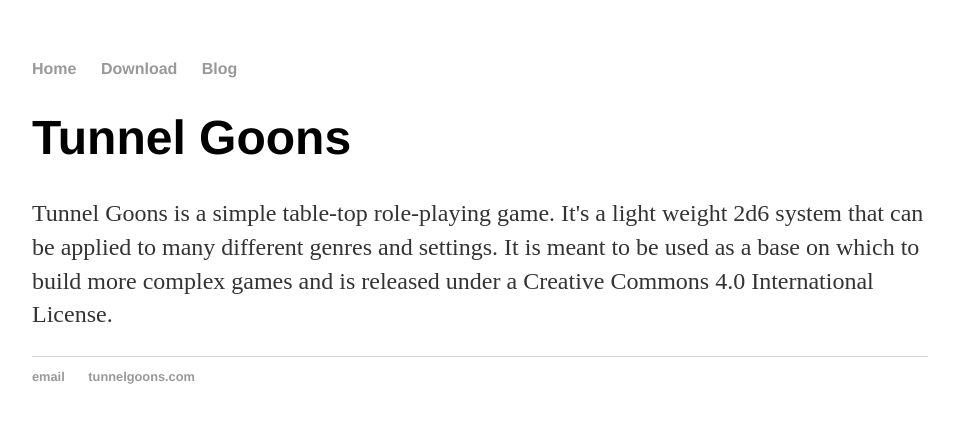
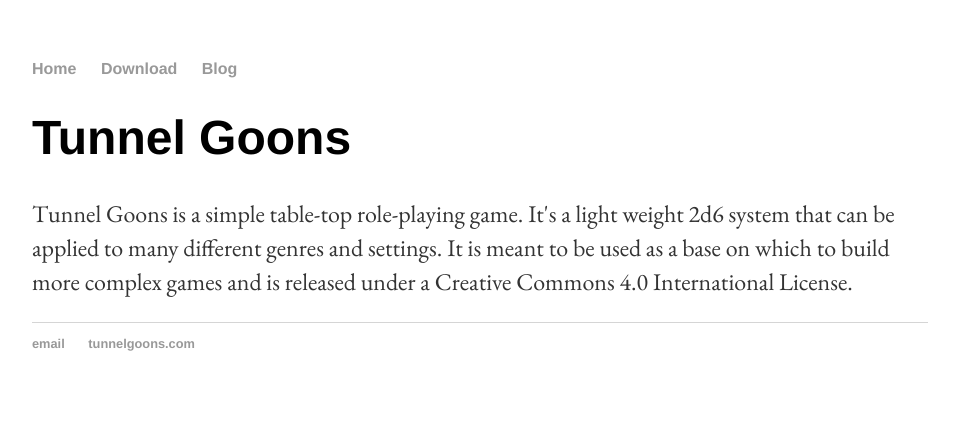
Before and after one commit to NateHPS/TunnelGoons, a Jekyll site: the page built from index.html, in a window 1280 px wide. Shown: the top 423 px of the page, without its empty margins (160-1113 px from the left). Built offline with Jekyll 4.4.1, drawn with Linux system fonts in a browser that asks for light colours.

Commit message:
Update default.html

```diff
--- a/_layouts/default.html
+++ b/_layouts/default.html
@@ -4,7 +4,7 @@
 			<title>{{ page.title }}</title>
 			<!-- link to main stylesheet -->
 			<link rel="stylesheet" type="text/css" href="/css/main.css">
-			<link href="https://fonts.googleapis.com/css?family=Lora&display=swap" rel="stylesheet">
+			<link href="https://fonts.googleapis.com/css?family=EB+Garamond&display=swap" rel="stylesheet">
 		</head>
 		<body>
 			<nav>
```
